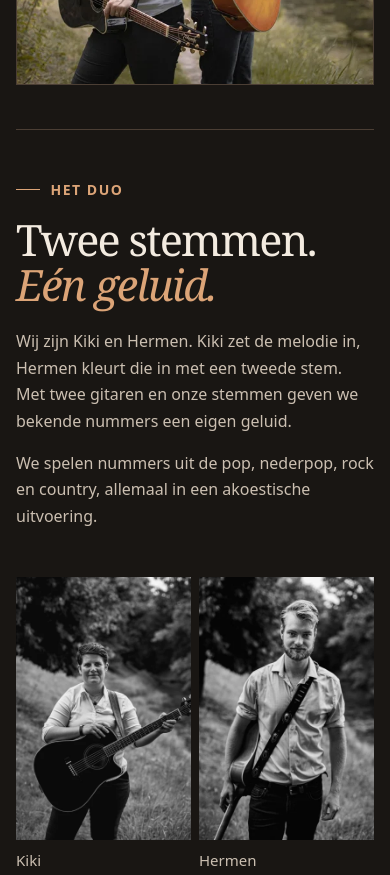
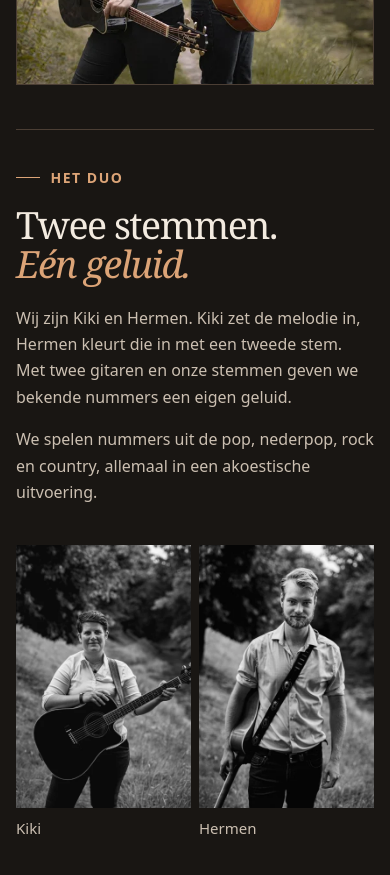
Before and after one commit to hermenpit/inlaws, a plain HTML site: page index.html in a window 390 px wide. Shown: the part 660-1535 px from the top of the page. Drawn offline with Linux system fonts and the light colour scheme.

Commit message:
Maak de sectie Het duo compacter

```diff
--- a/style.css
+++ b/style.css
@@ -167,3 +167,30 @@ h2 {
     font-size: clamp(3rem, 13vw, 5.5rem);
   }
 }
+
+/* Het duo krijgt minder ruimte dan de opening. */
+.duo {
+  grid-template-columns: minmax(0, 26rem) minmax(0, 1fr);
+  gap: clamp(1.5rem, 5vw, 4.5rem);
+  padding-block: clamp(2.25rem, 4.5vw, 4rem);
+}
+
+.duo h2 {
+  font-size: clamp(2.35rem, 4.2vw, 3.65rem);
+}
+
+@media (max-width: 880px) {
+  .duo {
+    grid-template-columns: minmax(0, .85fr) minmax(0, 1fr);
+  }
+}
+
+@media (max-width: 640px) {
+  .duo {
+    grid-template-columns: minmax(0, 1fr);
+  }
+
+  .duo-portraits {
+    max-width: 23rem;
+  }
+}
```
